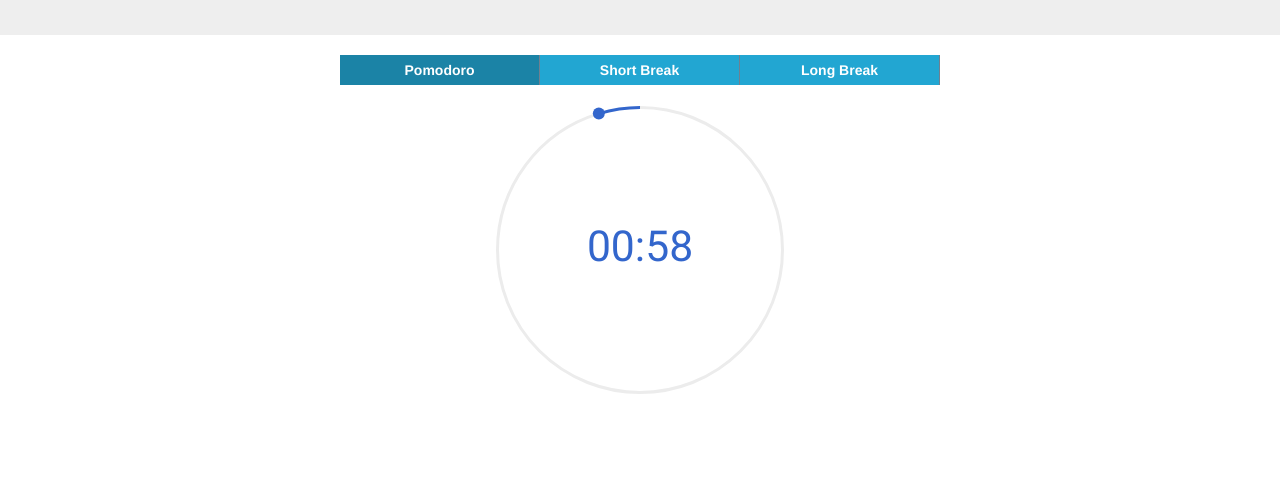
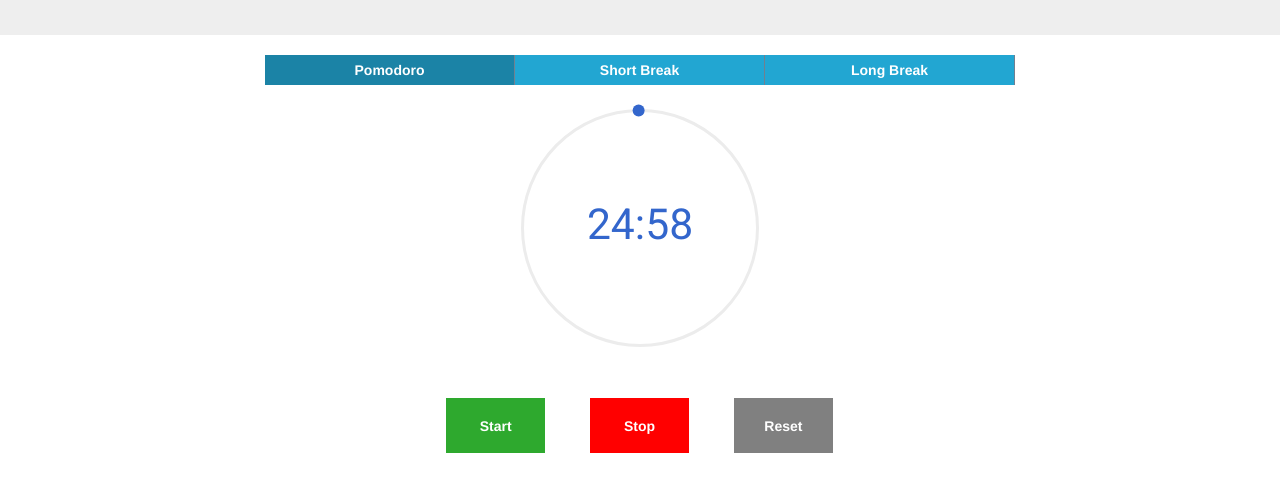
Before and after one commit to kunalgupta05/Pomodoro_Timer, a website: page index.html in a window 1280 px wide. Both pictures are taken after a click on the button "Pomodoro". Shown: the part 85-576 px from the top of the page. Drawn offline with Linux system fonts and the light colour scheme.

Commit message:
Added start,stop,reset buttons alongside some functionality

```diff
--- a/index.html
+++ b/index.html
@@ -25,12 +25,18 @@
 	<div class="main_body">
 		<div class="pomodoro_timer_buttons">
 			<button type="button" id="startPomodoro">Pomodoro</button>
-			<button type="button">Short Break</button>
-			<button type="button">Long Break</button>
+			<button type="button" id="shortBreak">Short Break</button>
+			<button type="button" id="longBreak">Long Break</button>
 		</div>
 
 		<div class="canvasTimer">
 			<canvas id="myCanvas"></canvas>
+		</div>
+
+		<div class="user_action_buttons">
+			<button type="button" id="startButton">Start</button>
+			<button type="button" id="stopButton">Stop</button>
+			<button type="button" id="resetButton">Reset</button>
 		</div>
 	</div>
 
--- a/js/app.js
+++ b/js/app.js
@@ -1,9 +1,39 @@
+'use strict'
+
+//Variables
 var startPomodoro=document.getElementById('startPomodoro');
+var shortBreak=document.getElementById('shortBreak');
+var longBreak=document.getElementById('longBreak');
 
-startPomodoro.addEventListener('click',check,false);
 
-function check()
+// EventListeners
+startPomodoro.addEventListener('click',pomodoroTimer,false);
+shortBreak.addEventListener('click',shortBreakTimer,false);
+longBreak.addEventListener('click',longBreakTimer,false);
+
+
+// Common utility function which sets the timer according to timings set by the user
+function setupTimer(timeElapsed,timerDuration){
+    t.TIME_ELAPSED=timeElapsed;
+    t.TIMER_DURATION=timerDuration;
+    t.timerRun();
+}
+
+
+// function which runs the timer when pomodoro or start button is clicked
+function pomodoroTimer()
 {
-        t.TIME_ELAPSED=0;
-        t.timerRun();
+    setupTimer(0,1500000);
 }
+
+// function which resets the timer to short break
+function shortBreakTimer()
+{
+    setupTimer(0,300000);
+}
+
+// function which resets the timer to long break
+function longBreakTimer()
+{
+    setupTimer(0,600000);
+}
--- a/js/canvas.js
+++ b/js/canvas.js
@@ -1,11 +1,13 @@
+'use strict'
+
 function Timer(canvas){
     // params
-    this.WIDTH = 300;
-    this.HEIGHT = 300;
+    this.WIDTH = 250;
+    this.HEIGHT = 250;
     this.TIMER_BORDER = 3;
     this.TIMER_COLOR1 = "#ececec";
     this.TIMER_COLOR2 = "#3366CC";
-    this.TIMER_DURATION = 60000;
+    this.TIMER_DURATION = 1500000;
     this.TIME_ELAPSED = 0;
     this.DOT_RADIUS = 6;
     this.MAXFPS = 60;
--- a/scss/mixins.scss
+++ b/scss/mixins.scss
@@ -4,12 +4,12 @@
     justify-content: $justify-content;
 }
 
-@mixin buttonStyles($height,$width,$border-color,$bgColor){
+@mixin buttonStyles($height,$width,$bgColor,$border-color:""){
     height:$height;
     width: $width;
     border: 0;
     cursor:pointer;
-    border-right:1px solid $border-color;
+    border-right:1px solid unquote($border-color);
     color: white;
     background-color: $bgColor;
     &:hover,&:focus{
--- a/scss/styles.scss
+++ b/scss/styles.scss
@@ -25,7 +25,7 @@
         display: flex;
         button
         {
-            @include buttonStyles(35px,100px,$header-buttons-borderColor,$header-buttons-color);
+            @include buttonStyles(35px,100px,$header-buttons-color,$header-buttons-borderColor);
         }
     }
 }
@@ -38,12 +38,31 @@
     .pomodoro_timer_buttons{
         display: flex;
         button{
-            @include buttonStyles(30px,200px,$timer-buttons-borderColor,$timer-buttons-color);
+            @include buttonStyles(30px,250px,$timer-buttons-color,$timer-buttons-borderColor);
             font-weight: bold;
         }
     }
 
     #myCanvas{
-        padding-top: 15px;
+        padding-top: 18px;
+    }
+
+    .user_action_buttons{
+        padding-top: 20px;
+
+        button{
+            @include buttonStyles(55px,100px,gray);
+            font-weight:bold;
+            margin: 20px;
+        }
+
+        #startButton{
+            background-color: #2ea92e;
+        }
+
+
+        #stopButton{
+            background-color: red;
+        }
     }
 }
```
Also changed, not shown: css/styles.css.
